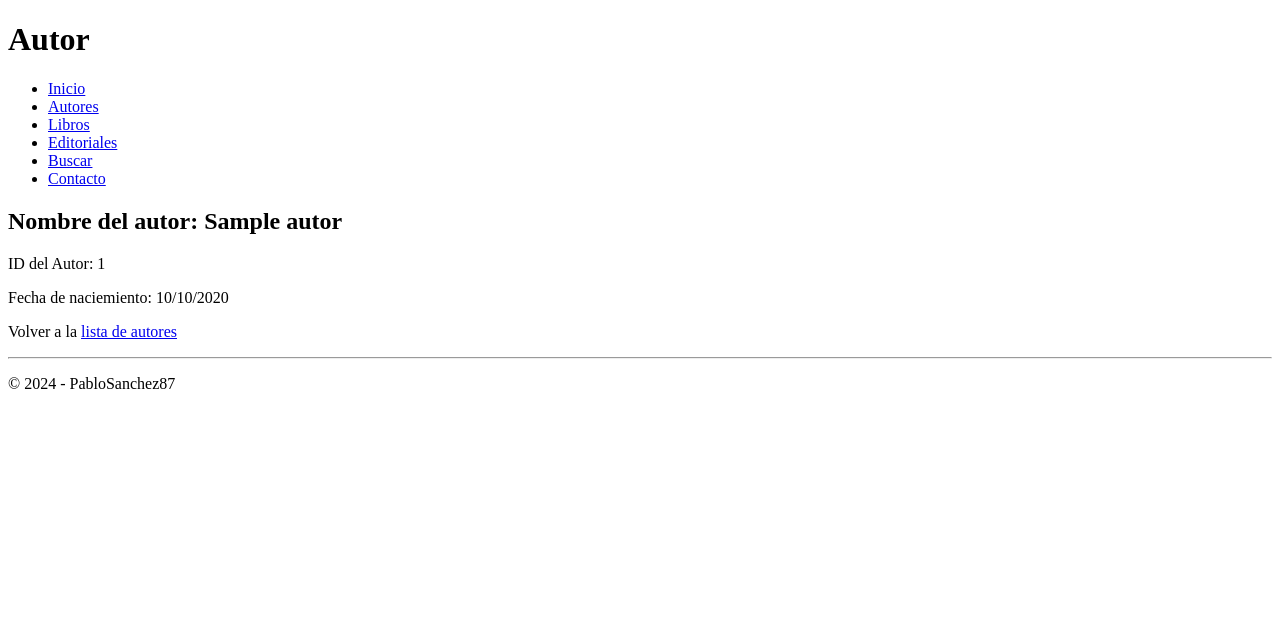
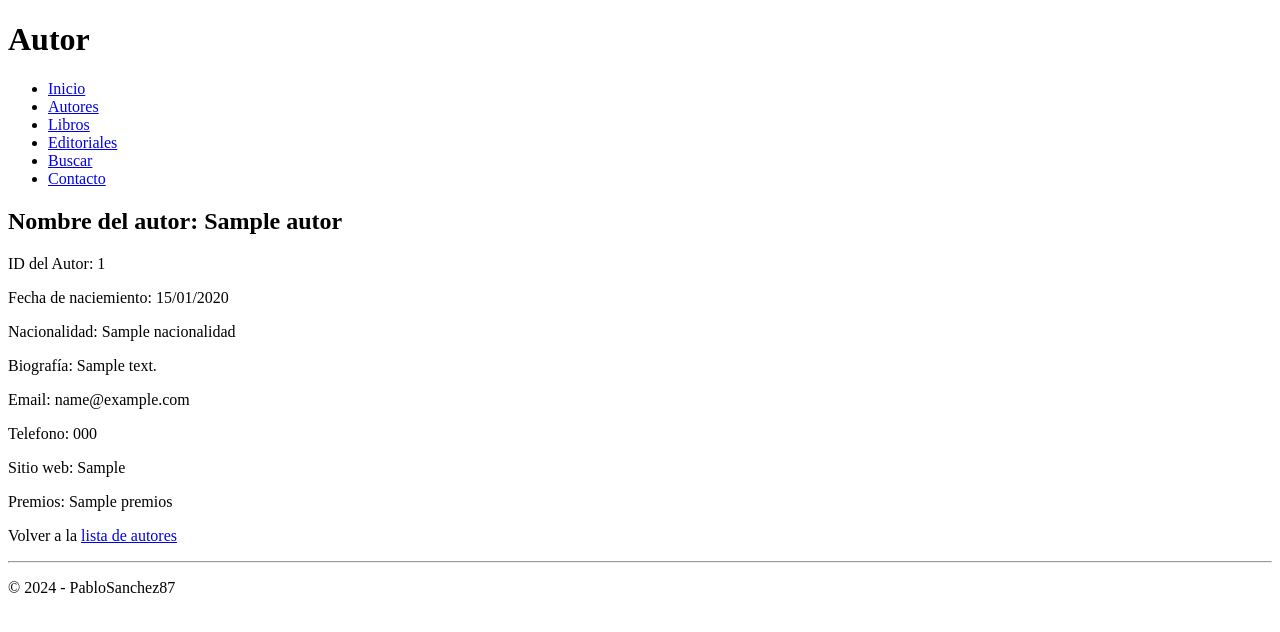
Before and after one commit to PabloSanchez87/DjangoAdmin, a Django app: template projectoadmin/templates/autores/autor_detail.html in a window 1280 px wide. Shown: the top 632 px of the page. Run offline with Django 3.2, Linux system fonts and the light colour scheme; the template is opened without the code that fills it: most values are stand-ins (such as "Sample title", 1, 10 or a date in 2020).

Commit message:
cambio autores_detail

```diff
--- a/projectoadmin/templates/autores/autor_detail.html
+++ b/projectoadmin/templates/autores/autor_detail.html
@@ -8,7 +8,14 @@
     {% if autor %}
         <h2>Nombre del autor: {{ autor.nombre }}</h2>
         <p>ID del Autor: {{ autor.id }}</p>
-        <p>Fecha de naciemiento: {{ autor.f_nac | date:"d/m/Y" }}</p>
+        <p>Fecha de naciemiento: {{ autor.fecha_nacimiento | date:"d/m/Y" }}</p>
+        <p>Nacionalidad: {{ autor.nacionalidad }}</p>
+        <p>Biografía: {{ autor.biografia }}</p>
+        <p>Email: {{ autor.email }}</p>
+        <p>Telefono: {{ autor.telefono }}</p>
+        <p>Sitio web: {{ autor.sitio_web }}</p>
+        <p>Premios: {{ autor.premios }}</p>
+
         <p>Volver a la <a href="{% url 'books:autor_list' %}">lista de autores</a></p>
     {% else %}
         <h2>No se ha encontrado el autor que buscabas</h2>
```
